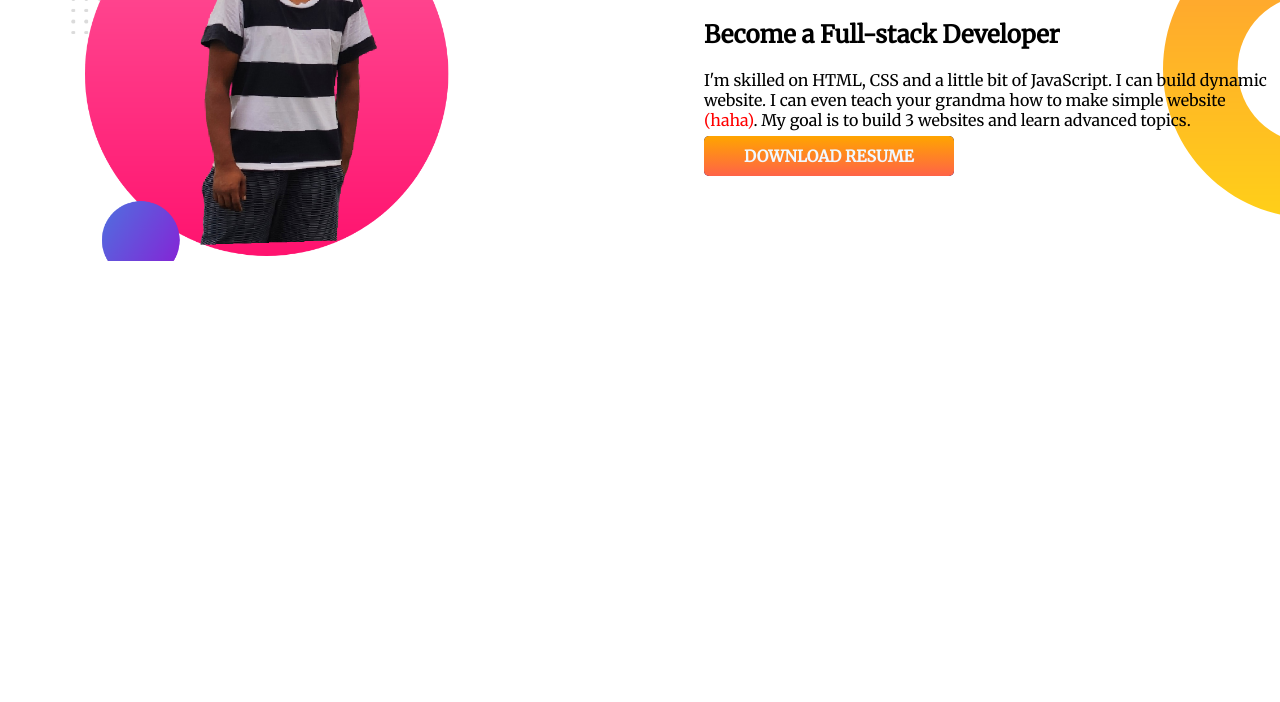
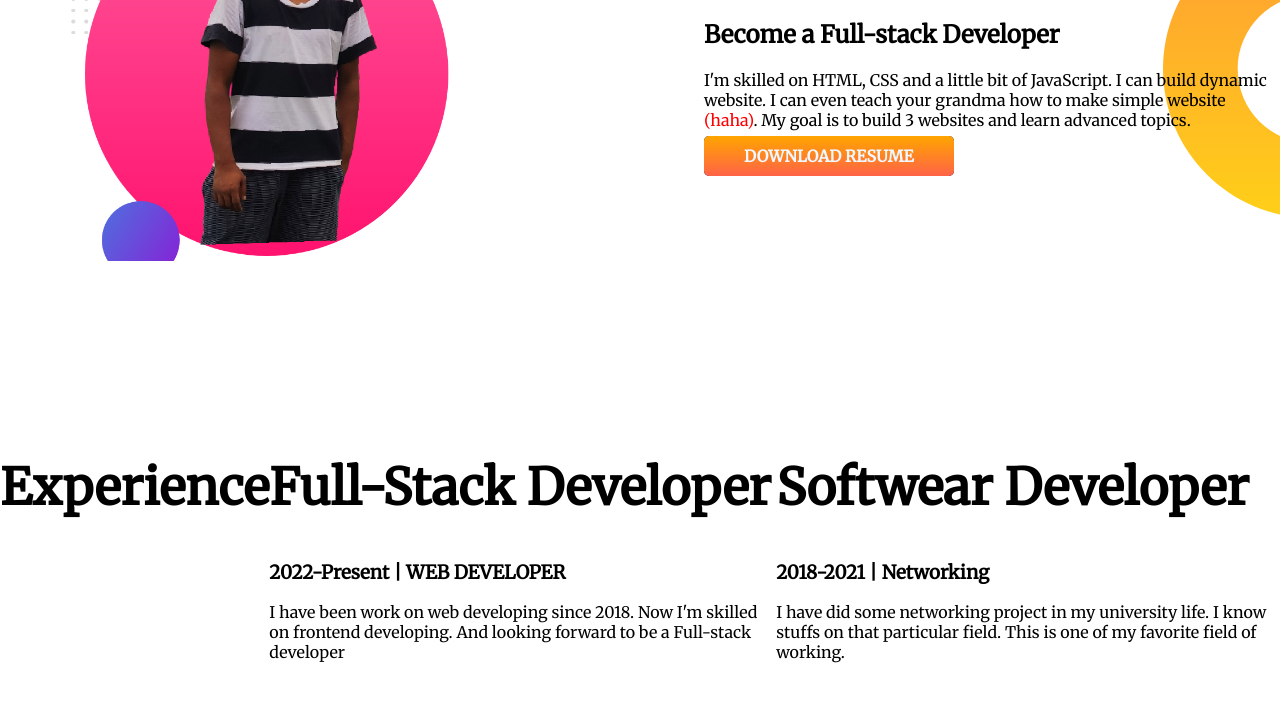
Before and after one commit to utsho-gif/My-Protfolio, a plain HTML site: page index.html in a window 1280 px wide. Shown: the part 705-1407 px from the top of the page. Before the commit the page ends 1120 px from the top, so only its background shows below. Drawn offline with Linux system fonts and the light colour scheme.

Commit message:
added exp

```diff
--- a/index.html
+++ b/index.html
@@ -34,5 +34,18 @@
             <a class="link-btn" target="blank" href="">DOWNLOAD RESUME</a>
         </div>
     </section>
+    <section class="experience-area">
+       <h1>Experience</h1>
+       <div>
+           <h1>Full-Stack Developer</h1>
+           <h3>2022-Present | WEB DEVELOPER</h3>
+           <p>I have been work on web developing since 2018. Now I'm skilled on frontend developing. And looking forward to be a Full-stack developer</p>
+       </div>
+       <div>
+           <h1>Softwear Developer</h1>
+           <h3>2018-2021 | Networking</h3>
+           <p>I have did some networking project in my university life. I know stuffs on that particular field. This is one of my favorite field of working.</p>
+       </div>
+    </section>
 </body>
 </html>
```
